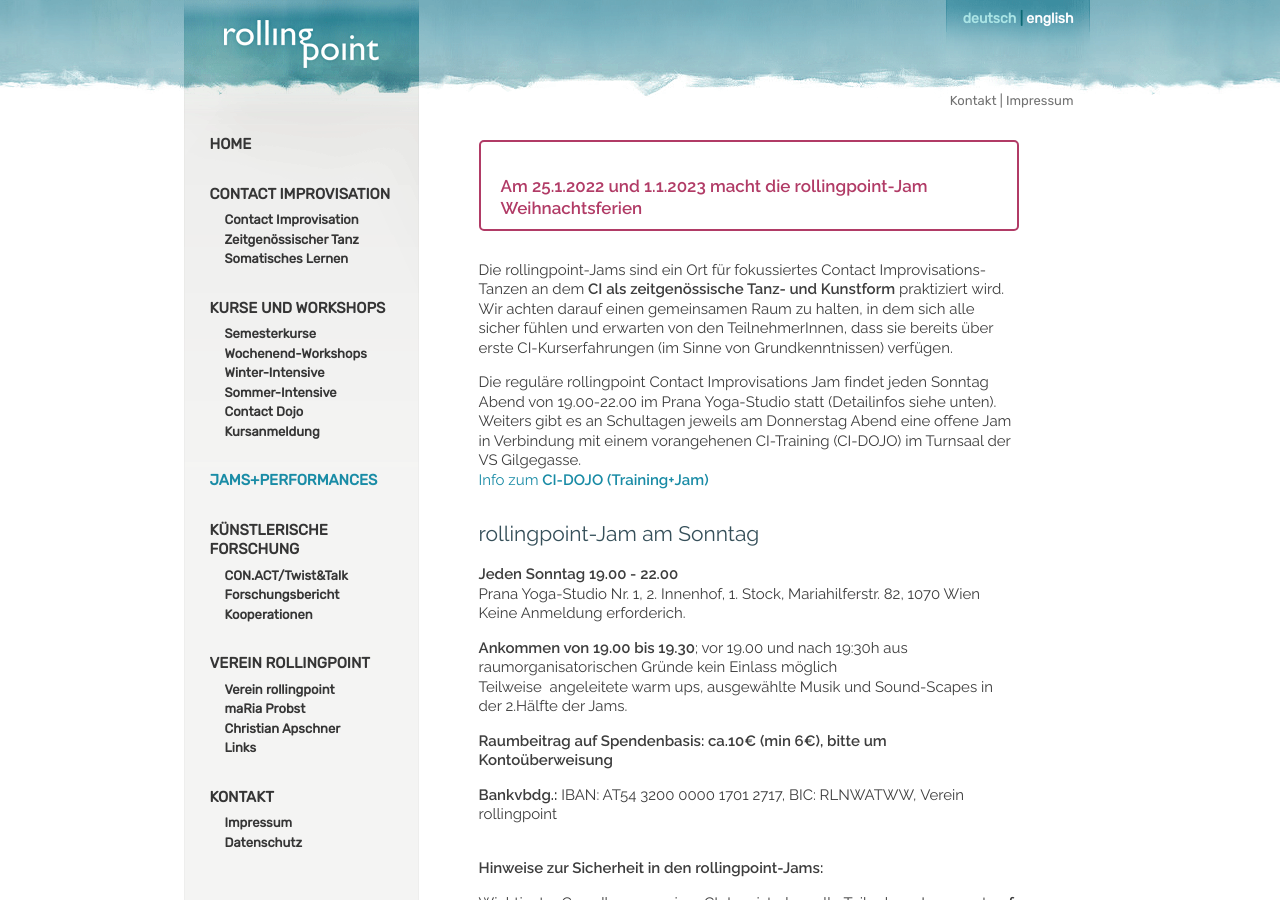
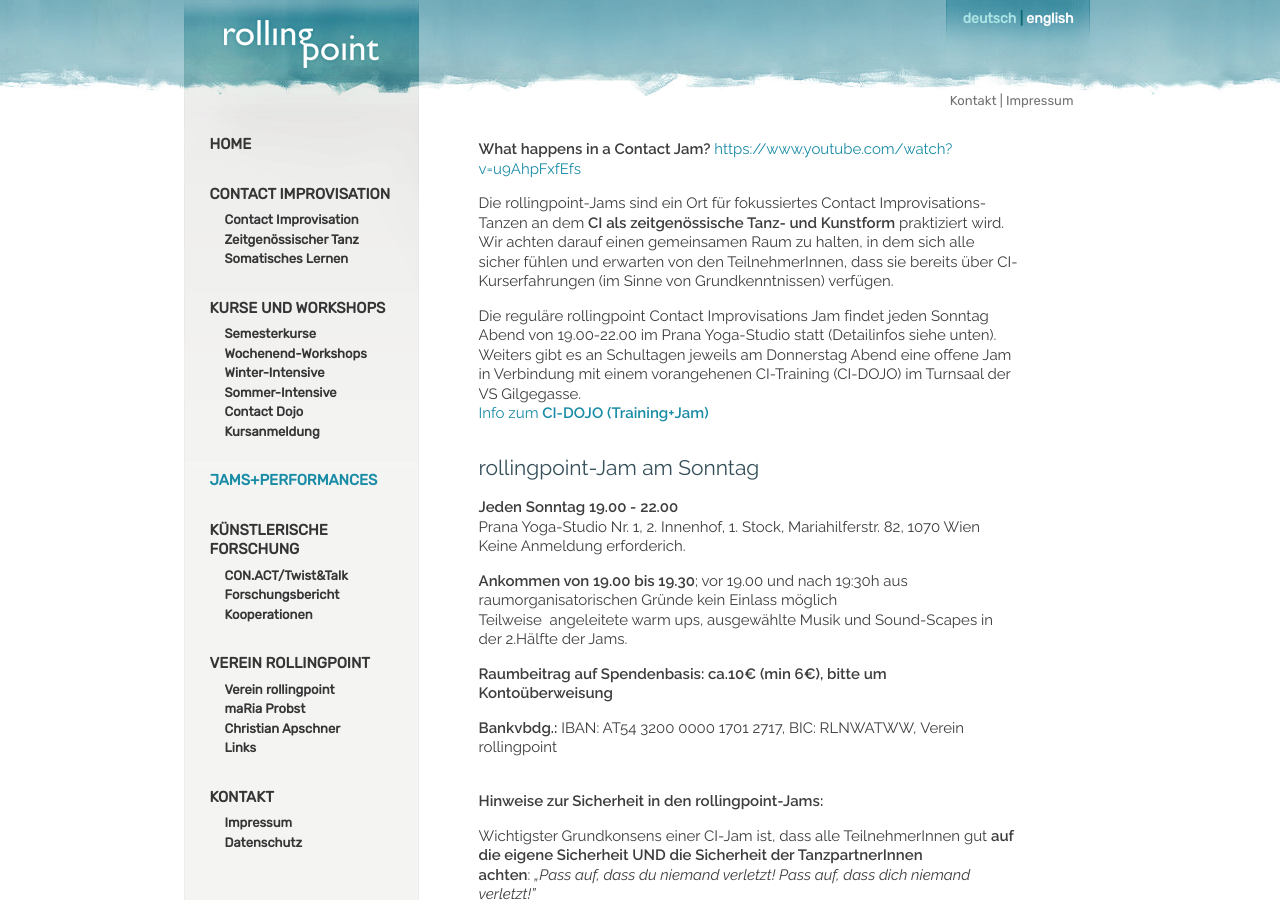
Before and after one commit to manulari/rollingpointat, a Jekyll site: the page built from _pages_de/jams.md, in a window 1280 px wide and 900 px high. Built offline with Jekyll 4.4.1, drawn with Linux system fonts in a browser that asks for light colours; comment, search, counter and statistics services are not loaded.

Commit message:
Update page (de) “jams”

```diff
--- a/_pages_de/jams.md
+++ b/_pages_de/jams.md
@@ -3,9 +3,9 @@ permalink: /jams
 title: ROLLINGPOINT-JAMS
 other_lang: ""
 ---
-> #### **Am 25.1.2022 und 1.1.2023 macht die rollingpoint-Jam Weihnachtsferien**
+**What happens in a Contact Jam?** <https://www.youtube.com/watch?v=u9AhpFxfEfs>
 
-Die rollingpoint-Jams sind ein Ort für fokussiertes Contact Improvisations-Tanzen an dem **CI als zeitgenössische Tanz- und Kunstform** praktiziert wird. Wir achten darauf einen gemeinsamen Raum zu halten, in dem sich alle sicher fühlen und erwarten von den TeilnehmerInnen, dass sie bereits über erste CI-Kurserfahrungen (im Sinne von Grundkenntnissen) verfügen.
+Die rollingpoint-Jams sind ein Ort für fokussiertes Contact Improvisations-Tanzen an dem **CI als zeitgenössische Tanz- und Kunstform** praktiziert wird. Wir achten darauf einen gemeinsamen Raum zu halten, in dem sich alle sicher fühlen und erwarten von den TeilnehmerInnen, dass sie bereits über CI-Kurserfahrungen (im Sinne von Grundkenntnissen) verfügen.
 
 Die reguläre rollingpoint Contact Improvisations Jam findet jeden Sonntag Abend von 19.00-22.00 im Prana Yoga-Studio statt (Detailinfos siehe unten). Weiters gibt es an Schultagen jeweils am Donnerstag Abend eine offene Jam in Verbindung mit einem vorangehenen CI-Training (CI-DOJO) im Turnsaal der VS Gilgegasse.\
 [Info zum **CI-DOJO (Training+Jam)**](/dojo)
@@ -53,8 +53,6 @@ Bei auftauchenden Fragenstellungen in der Jam besteht immer die Möglichkeit  d
 
 *Je nachdem welche Vorerfahrung wir mit Körperkontakt mitbringen, kann das CI-Tanzen zu Beginn in uns unterschiedliche Gefühle und Gedanken auslösen. CI ist keine Therapie. Für viele CI-Praktizierende ist das gemeinsame Tanzen aber auch ein wichtiger Lernprozess, der in verschiedenste Lebensbereiche integriert werden kann.*
 
-
-
 \_\_\_\_\_\_\_\_\_\_\_\_\_\_\_\_\_\_\_\_\_\_\_\_\_\_\_\_\_\_\_\_\_\_\_\_\_\_\_\_\_\_\_\_\_\_\_\_\_\_\_\_\_\_\_\_\_\_\_\_\_\_
 
 **Jam- Specials:**
```
